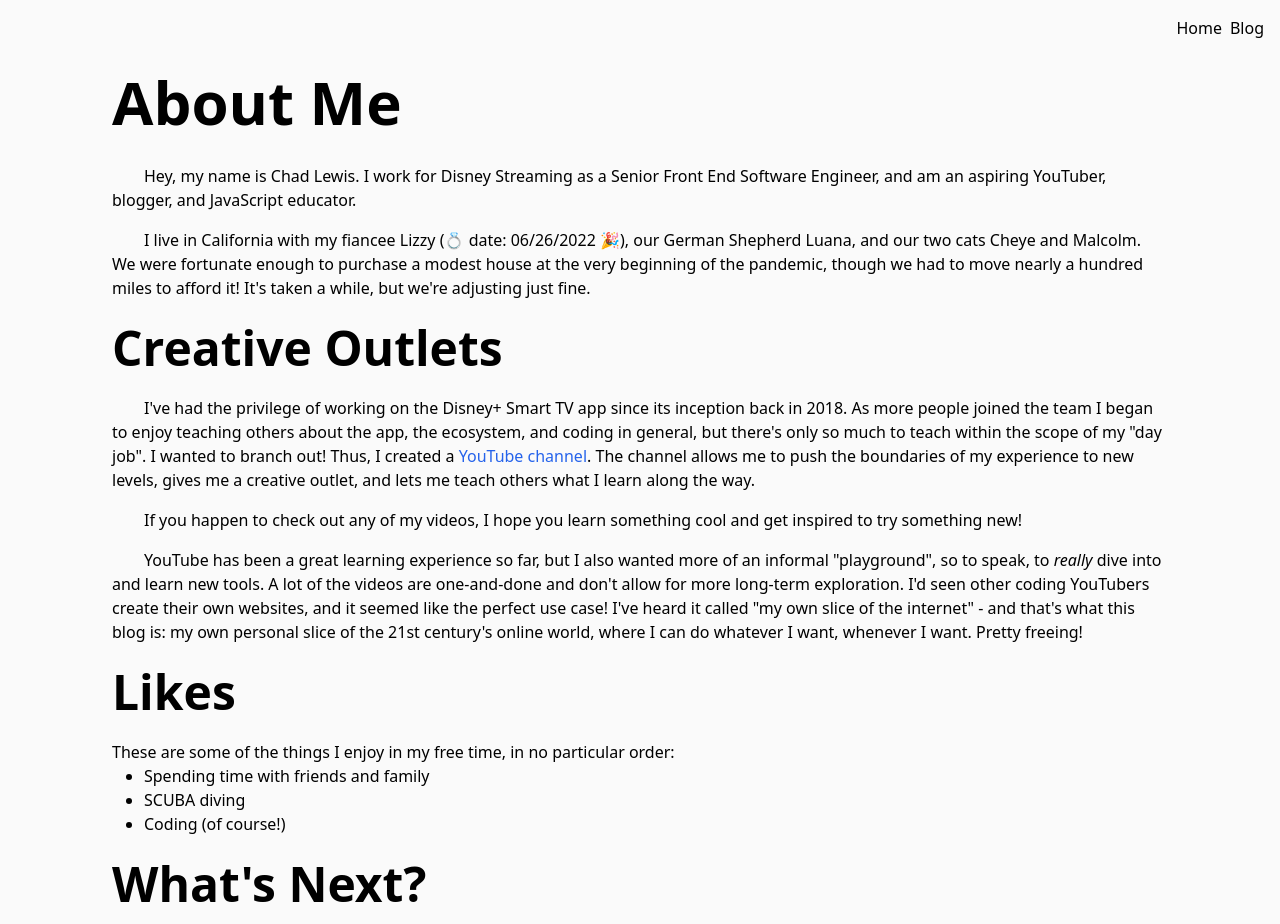
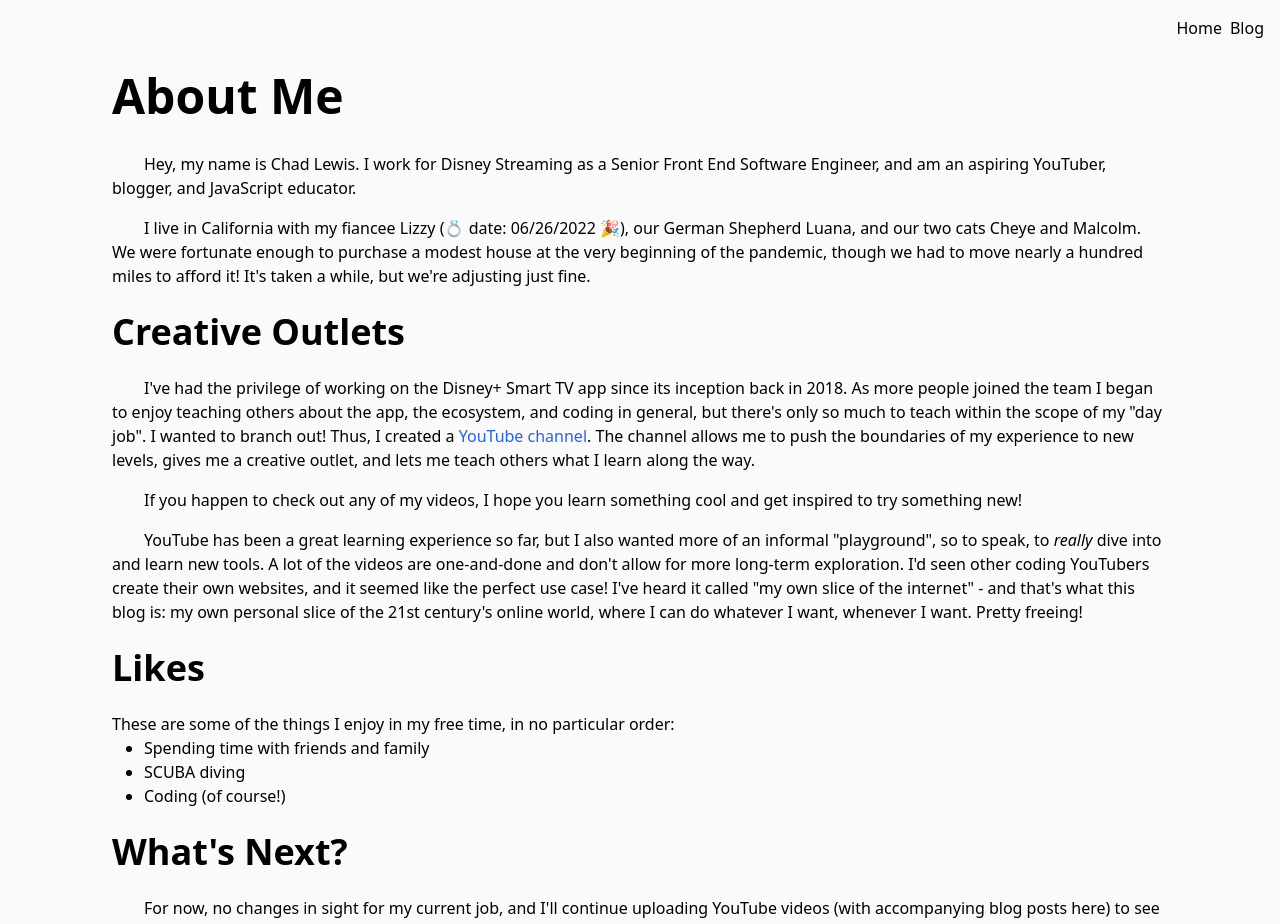
Before and after one commit to lewischa/blog, a Next.js app: page /about in a window 1280 px wide. Shown: the top 924 px of the page. Built offline with nearby package versions, Linux system fonts and the light colour scheme.

Commit message:
Updated to use Heading component

```diff
--- a/pages/about.tsx
+++ b/pages/about.tsx
@@ -1,3 +1,4 @@
+import { Heading } from '@/components/Heading/Heading';
 import { Link } from '@/components/Link/Link';
 import { Constants } from 'lib/constants';
 import { ReactNode } from 'react';
@@ -13,7 +14,7 @@ function Paragraph({ children }: { children: ReactNode }) {
 export default function About() {
     return (
         <div>
-            <h1 className="text-4xl md:text-6xl font-bold my-8">About Me</h1>
+            <Heading className="my-8">About Me</Heading>
             <Paragraph>
                 Hey, my name is Chad Lewis. I work for Disney Streaming as a Senior Front End Software Engineer, and
                 am an aspiring YouTuber, blogger, and JavaScript educator.
@@ -24,7 +25,7 @@ export default function About() {
                 though we had to move nearly a hundred miles to afford it! It&apos;s taken
                 a while, but we&apos;re adjusting just fine.
             </Paragraph>
-            <h2 className="text-3xl md:text-5xl font-bold my-6">Creative Outlets</h2>
+            <Heading variant="h2" className="my-6">Creative Outlets</Heading>
             <Paragraph>
                 I&apos;ve had the privilege of working on the Disney+ Smart TV app since its inception back in 2018. As
                 more people joined the team I began to enjoy teaching others about the app, the ecosystem, and
@@ -46,14 +47,14 @@ export default function About() {
                 is: my own personal slice of the 21st century&apos;s online world, where I can do whatever I want,
                 whenever I want. Pretty freeing!
             </Paragraph>
-            <h2 className="text-3xl md:text-5xl font-bold my-6">Likes</h2>
+            <Heading variant="h2" className="my-6">Likes</Heading>
             <div>These are some of the things I enjoy in my free time, in no particular order:</div>
             <ul className="list-disc ml-8">
                 <li>Spending time with friends and family</li>
                 <li>SCUBA diving</li>
                 <li>Coding (of course!)</li>
             </ul>
-            <h2 className="text-3xl md:text-5xl font-bold my-6">What&apos;s Next?</h2>
+            <Heading variant="h2" className="my-6">What&apos;s Next?</Heading>
             <Paragraph>
                 For now, no changes in sight for my current job, and I&apos;ll continue uploading YouTube videos
                 (with accompanying blog posts here) to see where that takes me.
--- a/pages/blog/[slug].tsx
+++ b/pages/blog/[slug].tsx
@@ -39,6 +39,7 @@ export default function BlogPost({ source, meta }: BlogPageProps) {
         <article className="flex justify-center w-full pt-6">
             <div className="
                 prose
+                w-full
                 md:prose-lg
                 lg:prose-xl
                 prose-a:text-blue-600
@@ -56,7 +57,8 @@ export default function BlogPost({ source, meta }: BlogPageProps) {
                 lg:prose-pre:my-0
             ">
                 <div className="prose-h1:mb-4 md:prose-h1:mb-6 lg:prose-h1:mb-8">
-                    <h1 className="text-3xl font-bold">{meta.title}</h1>
+                    { /* Using `h1` here instead of `Heading` because it's within a "prose" class */ }
+                    <h1>{meta.title}</h1>
                 </div>
                 <div className="prose-p:my-0 md:prose-p:my-0 lg:prose-p:my-0">
                     <p className="text-gray-500">{meta.readingTime.text}</p>
--- a/pages/blog/index.tsx
+++ b/pages/blog/index.tsx
@@ -8,6 +8,7 @@ import readingTime from 'reading-time';
 import { useEffect, useState } from 'react';
 import { SearchIcon } from '@heroicons/react/outline';
 import { ViewCounter } from '@/components/ViewCounter/ViewCounter';
+import { Heading } from '@/components/Heading/Heading';
 
 interface PostInfo {
     title: string;
@@ -37,7 +38,7 @@ export default function BlogPosts({ posts }: BlogPageProps) {
 
     return (
         <div className="px-12">
-            <h1 className="text-3xl font-bold mb-8">Blog</h1>
+            <Heading className="mb-8">Blog</Heading>
             <div className="relative w-full mb-6">
                 <input
                     className="
@@ -89,7 +90,7 @@ export default function BlogPosts({ posts }: BlogPageProps) {
                         >
                             <a className="w-full bg-slate-200 rounded-lg px-4 py-4 border-2 border-slate-500 border-opacity-0 hover:border-opacity-100 md:bg-transparent hover:scale-[1.03] transform transition-all md:hover:scale-[1] group">
                                 <div className="flex flex-row justify-between items-baseline">
-                                    <h4 className="text-md font-bold md:text-lg md:group-hover:underline">{post.title}</h4>
+                                    <Heading variant="h4" className="md:group-hover:underline">{post.title}</Heading>
                                     <p className="text-slate-500">{post.author}</p>
                                 </div>
                                 <p className="text-slate-500">{post.readingTime}</p>
--- a/pages/index.tsx
+++ b/pages/index.tsx
@@ -1,3 +1,4 @@
+import { Heading } from '@/components/Heading/Heading';
 import Head from 'next/head';
 import Image from 'next/image';
 import styles from '../styles/Home.module.css';
@@ -24,8 +25,10 @@ export default function Home() {
                     />
                 </div>
                 <div className="flex flex-col">
-                    <h1 className="text-4xl md:text-6xl font-bold">Chad Lewis</h1>
-                    <h3 className="text-lg md:text-xl mt-6">Front end engineer and aspiring JavaScript/TypeScript educator.</h3>
+                    <Heading>Chad Lewis</Heading>
+                    <Heading variant="h4" className="mt-6 font-normal">
+                        Front end engineer and aspiring JavaScript/TypeScript educator.
+                    </Heading>
                 </div>
             </div>
         </div>
```
